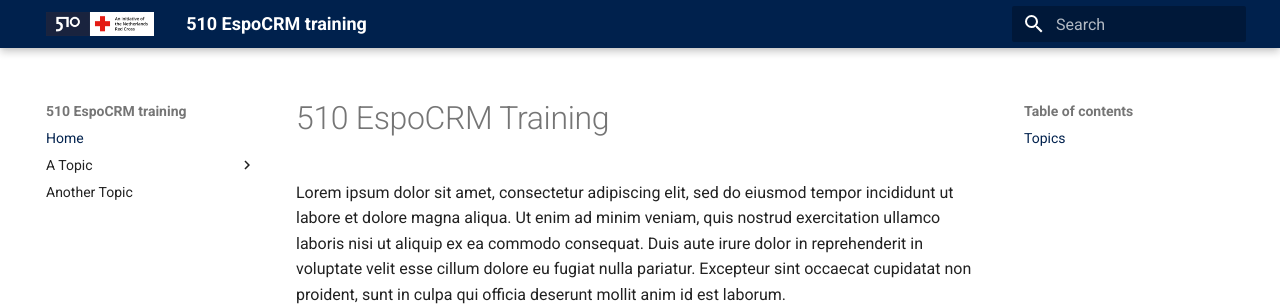
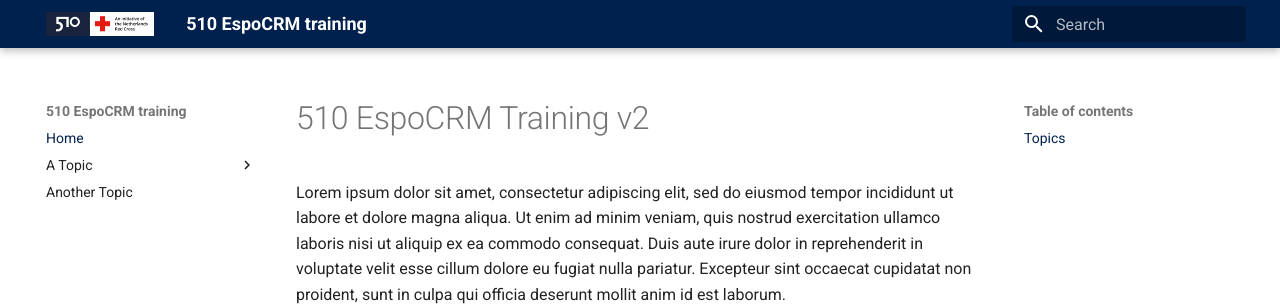
Before and after one commit to rodekruis/espocrm-training, an MkDocs documentation site: the page built from docs/index.md, in a window 1280 px wide. Shown: the top 306 px of the page. Built offline with MkDocs 1.6.1 and Material for MkDocs 9.7.7, drawn with Linux system fonts in a browser that asks for light colours; plug-ins that fetch from the network failed and are left out.

```diff
--- a/docs/index.md
+++ b/docs/index.md
@@ -1,4 +1,4 @@
-# 510 EspoCRM Training
+# 510 EspoCRM Training v2
 
 
 <!-- markdownlint-disable-next-line no-trailing-punctuation -->
```
